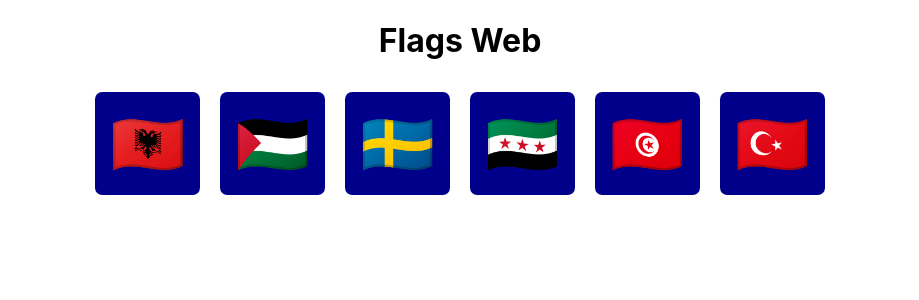
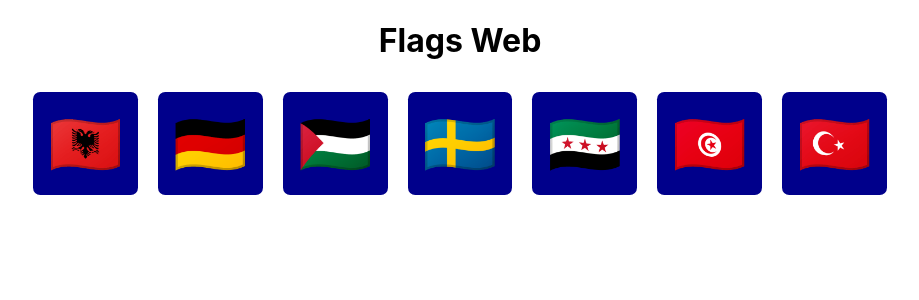
Before and after one commit to amerharb/flags, a React (Vite) app: page / in a window 1280 px wide. Shown: the top 300 px of the page, without its empty margins (180-1099 px from the left). Built offline with nearby package versions, Linux system fonts and the light colour scheme.

Commit message:
add Germany

```diff
--- a/src/App.tsx
+++ b/src/App.tsx
@@ -3,6 +3,7 @@ import React, { useCallback, useState } from 'react'
 import { Analytics } from '@vercel/analytics/react'
 import { Country } from './countries/Country'
 import { al } from './countries/al'
+import { de } from './countries/de'
 import { ps } from './countries/ps'
 import { se } from './countries/se'
 import { sy } from './countries/sy'
@@ -10,7 +11,7 @@ import { tn } from './countries/tn'
 import { tr } from './countries/tr'
 
 function App() {
-	const COUNTRIES: Country[] = [al, ps, se, sy, tn, tr]
+	const COUNTRIES: Country[] = [al, de, ps, se, sy, tn, tr]
 	// language of the spoken country name
 	const LANG = 'en'
 	const [spokenName, setSpokenName] = useState('')
--- /dev/null
+++ b/src/countries/de.ts
@@ -0,0 +1,7 @@
+import { Country } from './Country'
+
+export const de: Country = {
+	code: 'de',
+	name: 'Germany',
+	flag: '🇩🇪',
+}
```
Also changed, not shown: 1 other file (tests, documents, lock files or other folders).
